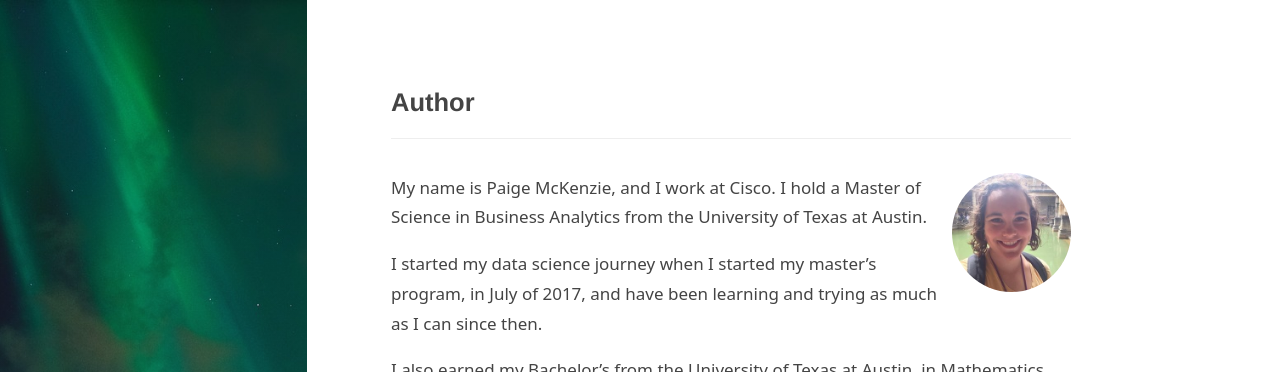
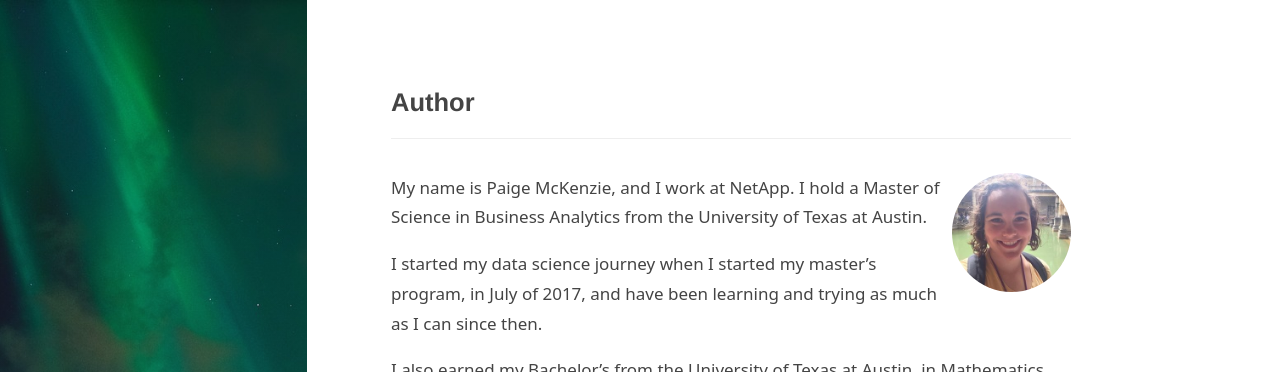
Before and after one commit to p-mckenzie/p-mckenzie.github.io, a Jekyll site: the page built from about.md, in a window 1280 px wide and 1058 px high. Shown: the top 372 px of the window. Built offline with Jekyll 4.4.1, drawn with Linux system fonts in a browser that asks for light colours; some web fonts are replaced.

Commit message:
changed companies

```diff
--- a/_data/authors.yml
+++ b/_data/authors.yml
@@ -9,7 +9,7 @@ author1:
   # Used at the bottom of each page and at the top of the `about` layout
   # Markdown enabled, can use multiple paragraphs (enabled by `|`)
   about:             |
-    My name is Paige McKenzie, and I work at Cisco. I hold a Master of Science in Business Analytics from the University of Texas at Austin.
+    My name is Paige McKenzie, and I work at NetApp. I hold a Master of Science in Business Analytics from the University of Texas at Austin.
 
     I started my data science journey when I started my master's program, in July of 2017, and have been learning and trying as much as I can since then.
 
```
